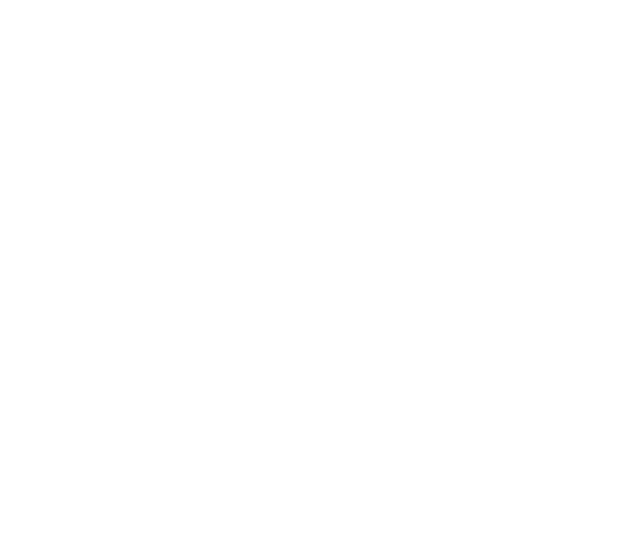
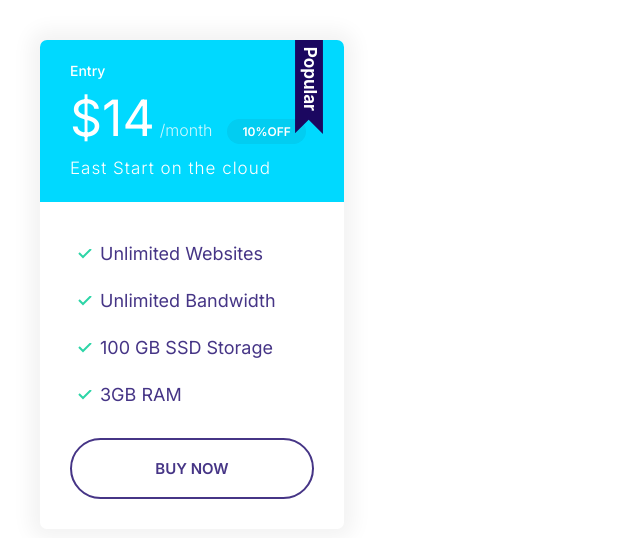
Before and after one commit to Zaxper951/Cloud-Computing-Site, a plain HTML site: page index.html in a window 1280 px wide. Shown: the whole page, without its empty margins (0-640 px from the left). Drawn offline with Linux system fonts and the light colour scheme.

Commit message:
Implemented the popular badge on card

```diff
--- a/css/style.css
+++ b/css/style.css
@@ -311,6 +311,19 @@ a{
     margin-bottom: 2rem;
 }
 
+.plan--popular .card__header{
+    position: relative;
+}
+
+.plan--popular .card__header::before {
+    content: url(../icons/popular.svg);
+    width: 40px;
+    display: inline-block;
+    position: absolute;
+    top: -6px;
+    right: 5%;
+}
+
 @media screen and (min-width: 1024px){
     .plan__name{
         font-size: 1.4rem;
--- a/index.html
+++ b/index.html
@@ -15,7 +15,26 @@
   </head>
   <body>
     <div style="width: 30%; padding: 4rem">
-
+      <div class="plan plan--popular">
+        <div class="card card--secondary">
+          <header class="card__header">
+            <h3 class="plan__name">Entry</h3>
+            <span class="plan__price">$14</span>
+            <span class="plan__billing-cycle">/month</span>
+            <span class="badge badge--secondary badge--small">10%OFF</span>
+            <span class="plan__description">East Start on the cloud</span>
+          </header>
+          <div class="card__body">
+            <ul class="list list--tick">
+              <li class="list__item ">Unlimited Websites</li>
+              <li class="list__item">Unlimited Bandwidth</li>
+              <li class="list__item">100 GB SSD Storage</li>
+              <li class="list__item">3GB RAM</li>
+            </ul>
+            <button class="btn btn--outline btn--block">Buy Now</button>
+          </div>
+        </div>
+      </div>
     </div>
   </body>
 </html>
```
Also changed, not shown: icons/popular.svg (added), 1 other file.
